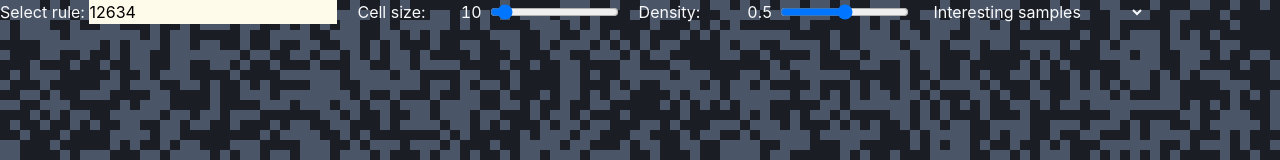
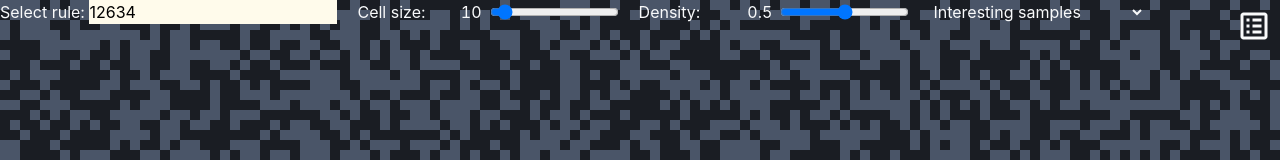
Before and after one commit to Iviv122/fireflies, a React (Vite) app: page / in a window 1280 px wide. Shown: the top 160 px of the page. Built offline with nearby package versions, Linux system fonts and the light colour scheme.

Commit message:
reading mode

```diff
--- a/package.json
+++ b/package.json
@@ -13,6 +13,7 @@
     "@tailwindcss/vite": "^4.3.0",
     "react": "^19.2.5",
     "react-dom": "^19.2.5",
+    "react-icons": "^5.6.0",
     "tailwindcss": "^4.3.0"
   },
   "devDependencies": {
--- a/src/App.tsx
+++ b/src/App.tsx
@@ -3,8 +3,11 @@ import Fireflies from "./components/fireflies"
 import Input from "./components/input";
 import Select, { type Preset } from "./components/select";
 import { interesting_presets } from "./consts/presets";
+import { BiSpreadsheet } from "react-icons/bi";
 
 function App() {
+
+  const [isReading, setIsReading] = useState<boolean>(false);
 
   const [ruleNumber, setRuleNumber] = useState<number>(12634);
   const [pixelSize, setPixelSize] = useState<number>(10);
@@ -21,6 +24,15 @@ function App() {
   function selectPreset(e: Preset) {
     setRuleNumber(e.rule)
     setDensity(e.density)
+  }
+
+  if (isReading) {
+    return (
+      <p>
+        Read here
+      </p>
+    )
+
   }
 
   return (
@@ -65,6 +77,19 @@ function App() {
         <Select options={interesting_presets} onSelect={selectPreset} name="Interesting samples" />
       </div>
 
+      <button
+        onClick={() => setIsReading(!isReading)}
+        className="
+      absolute top-0 right-0 z-20 text-gray-50 p-2 text-4xl hover:scale-125
+      hover:text-green-500
+      transition-all
+      duration-100
+      ease-in-out"
+      >
+        <BiSpreadsheet />
+      </button>
+
+
       <Fireflies
         pixel_size={pixelSize}
         rule_number={ruleNumber}
```
Also changed, not shown: 1 other file (tests, documents, lock files or other folders).
